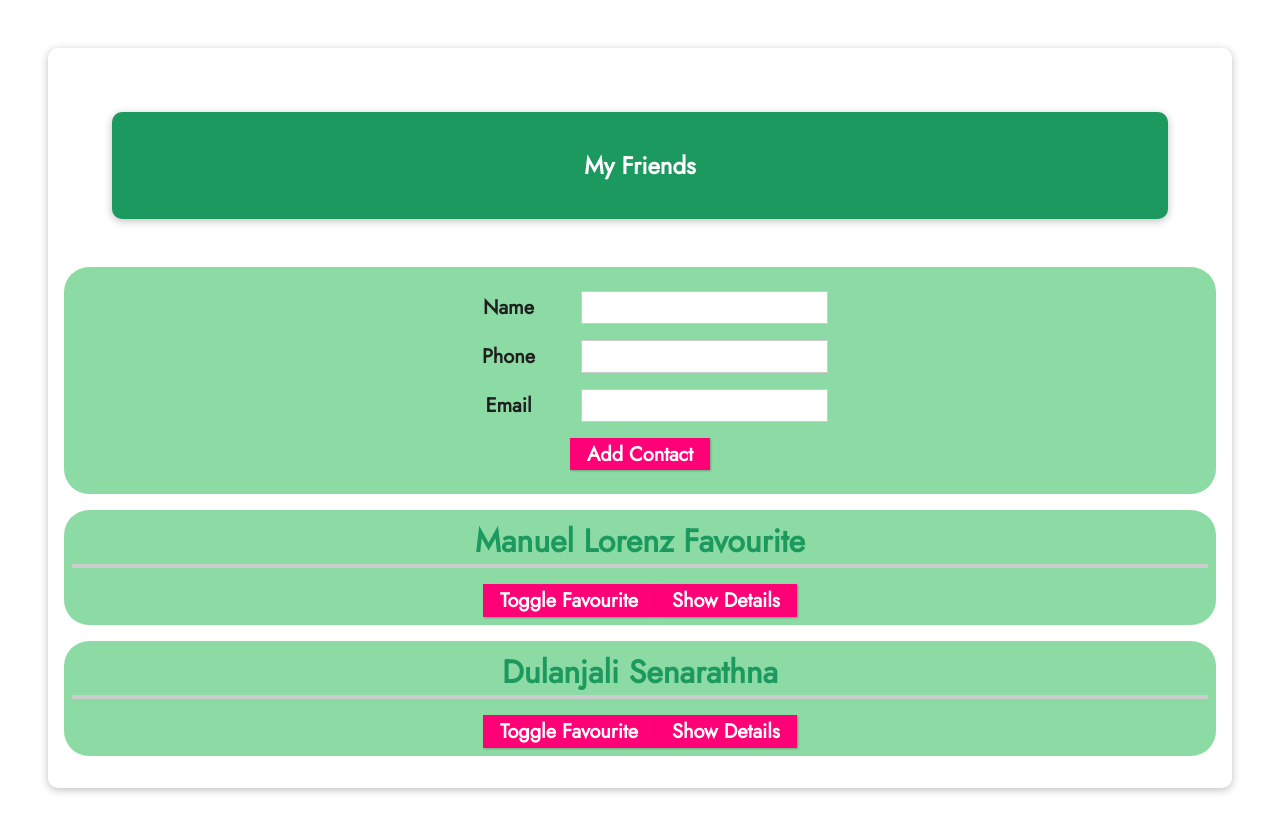
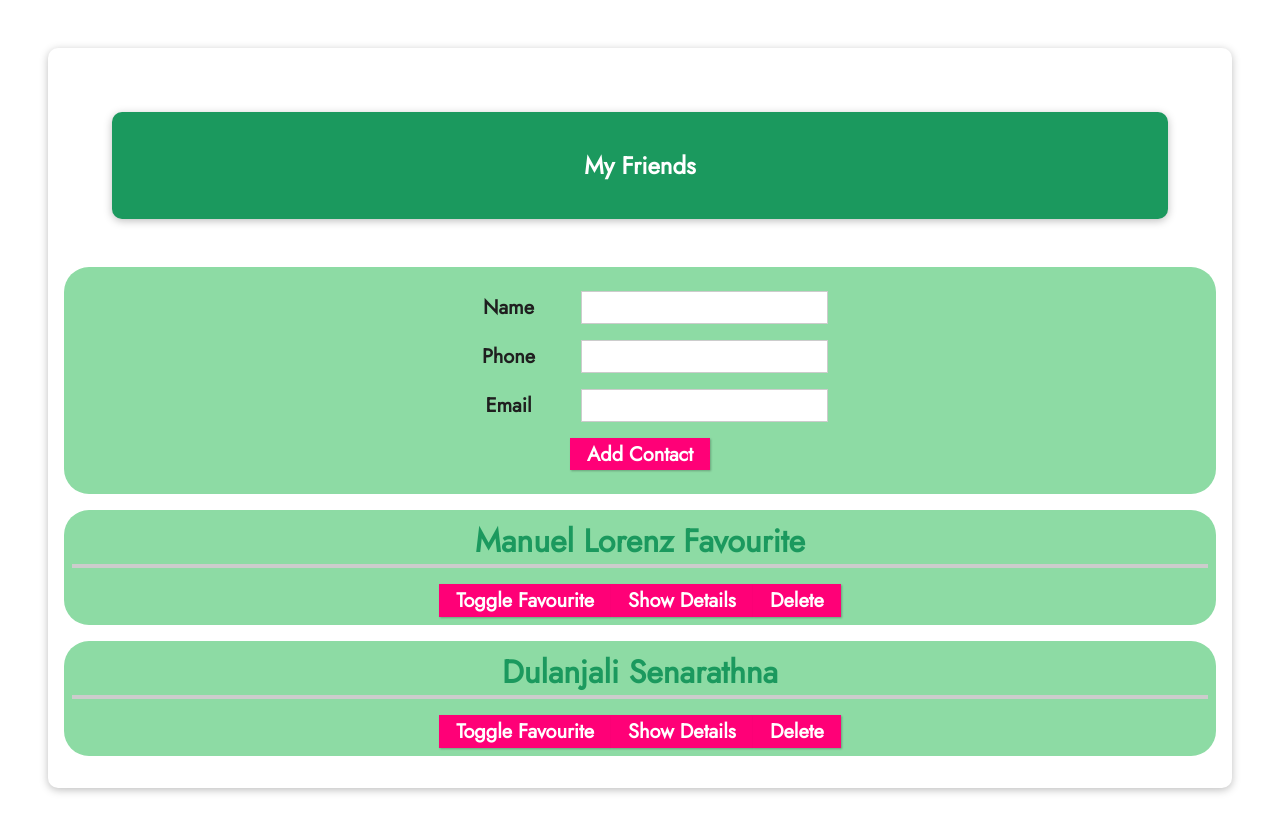
Before and after one commit to Dulanjali-Senarathna/VueJS-Udemy, a Vue app in the folder my_app/: page / in a window 1280 px wide. Shown: the top 832 px of the page. Built offline with nearby package versions, Linux system fonts and the light colour scheme.

Commit message:
Demo: Adding More Component Communication

```diff
--- a/my_app/src/App.vue
+++ b/my_app/src/App.vue
@@ -13,6 +13,7 @@
     :email-address="friend.email"
     :is-favourite="friend.isFavourite"
     @toggle-favourite="toggleFavouriteStatus"
+    @delete="deleteContact"
     >
   </friend-contact>
 
@@ -57,6 +58,9 @@
           isFavourite: false
         };
         this.friends.push(newFriendContact);
+      },
+      deleteContact(friendId){
+        this.friends = this.friends.filter((friend) =>friend.id !== friendId);
       }
     }
   };
--- a/my_app/src/components/FriendContact.vue
+++ b/my_app/src/components/FriendContact.vue
@@ -8,6 +8,7 @@
             <li><strong>Phone:</strong>{{phoneNumber}}</li>
             <li><strong>Email:</strong>{{emailAddress}}</li>
         </ul>
+        <button @click="$emit('delete',id)">Delete</button>
     </li>
 </template>
 
@@ -47,7 +48,8 @@ export default {
     },
 
      emits:[
-         'toggle-favourite'
+         'toggle-favourite',
+         'delete'
     ],
 
     // emits:{
@@ -72,7 +74,8 @@ export default {
         },
         toggleFavourite(){
            this.$emit('toggle-favourite',this.id);
-        }
+        },
+
     }
 }
 </script>
```
